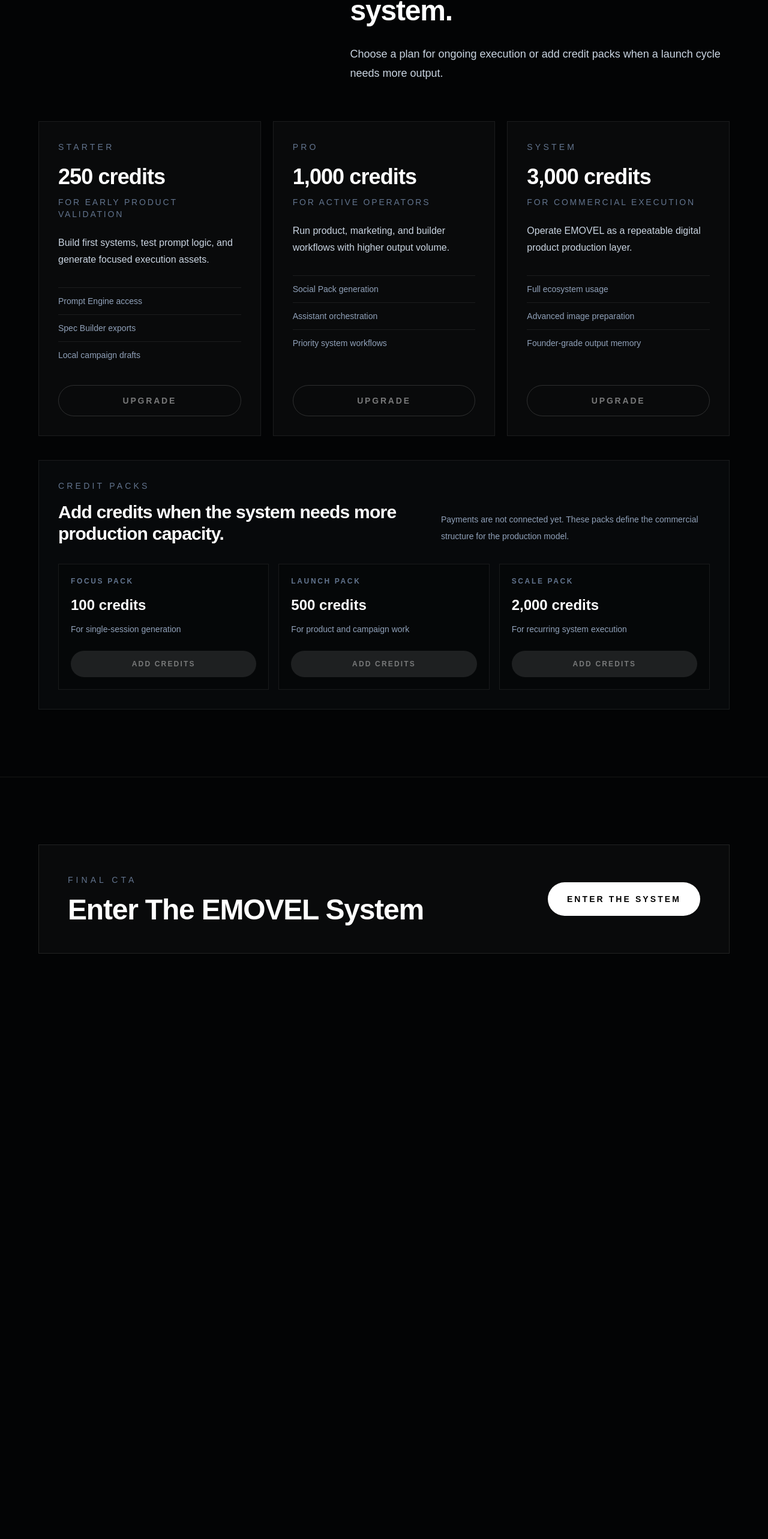
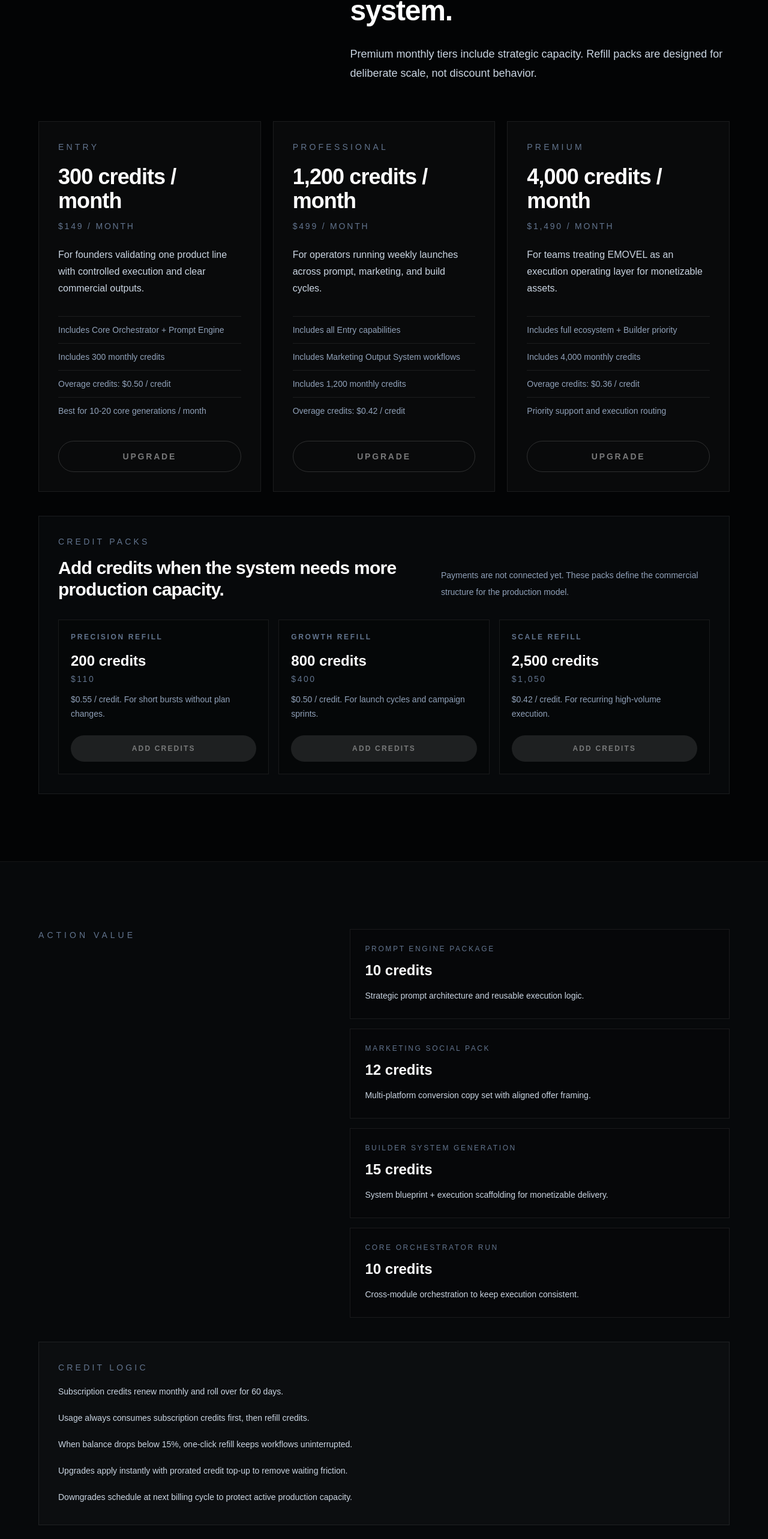
Before and after one commit to flaviusciocan-byte/emovel-next, a Next.js app: page / in a window 1280 px wide. Shown: the part 3279-5845 px from the top of the page at 60% size. Before the commit the page ends 4981 px from the top, so only its background shows below. Built offline with nearby package versions, Linux system fonts and the light colour scheme.

Commit message:
marketing: update landing page pricing structure

```diff
--- a/app/page.tsx
+++ b/app/page.tsx
@@ -35,35 +35,65 @@
 
 const pricingPlans = [
   {
-    name: "Starter",
-    credits: "250 credits",
-    price: "For early product validation",
+    name: "Entry",
+    credits: "300 credits / month",
+    price: "$149 / month",
     description:
-      "Build first systems, test prompt logic, and generate focused execution assets.",
-    features: ["Prompt Engine access", "Spec Builder exports", "Local campaign drafts"],
+      "For founders validating one product line with controlled execution and clear commercial outputs.",
+    features: [
+      "Includes Core Orchestrator + Prompt Engine",
+      "Includes 300 monthly credits",
+      "Overage credits: $0.50 / credit",
+      "Best for 10-20 core generations / month",
+    ],
   },
   {
-    name: "Pro",
-    credits: "1,000 credits",
-    price: "For active operators",
+    name: "Professional",
+    credits: "1,200 credits / month",
+    price: "$499 / month",
     description:
-      "Run product, marketing, and builder workflows with higher output volume.",
-    features: ["Social Pack generation", "Assistant orchestration", "Priority system workflows"],
+      "For operators running weekly launches across prompt, marketing, and build cycles.",
+    features: [
+      "Includes all Entry capabilities",
+      "Includes Marketing Output System workflows",
+      "Includes 1,200 monthly credits",
+      "Overage credits: $0.42 / credit",
+    ],
   },
   {
-    name: "System",
-    credits: "3,000 credits",
-    price: "For commercial execution",
+    name: "Premium",
+    credits: "4,000 credits / month",
+    price: "$1,490 / month",
     description:
-      "Operate EMOVEL as a repeatable digital product production layer.",
-    features: ["Full ecosystem usage", "Advanced image preparation", "Founder-grade output memory"],
+      "For teams treating EMOVEL as an execution operating layer for monetizable assets.",
+    features: [
+      "Includes full ecosystem + Builder priority",
+      "Includes 4,000 monthly credits",
+      "Overage credits: $0.36 / credit",
+      "Priority support and execution routing",
+    ],
   },
 ];
 
 const creditPacks = [
-  { name: "Focus Pack", credits: "100 credits", use: "For single-session generation" },
-  { name: "Launch Pack", credits: "500 credits", use: "For product and campaign work" },
-  { name: "Scale Pack", credits: "2,000 credits", use: "For recurring system execution" },
+  { name: "Precision Refill", credits: "200 credits", price: "$110", use: "$0.55 / credit. For short bursts without plan changes." },
+  { name: "Growth Refill", credits: "800 credits", price: "$400", use: "$0.50 / credit. For launch cycles and campaign sprints." },
+  { name: "Scale Refill", credits: "2,500 credits", price: "$1,050", use: "$0.42 / credit. For recurring high-volume execution." },
+];
+
+const actionValueMap = [
+  { action: "Prompt Engine package", value: "10 credits", logic: "Strategic prompt architecture and reusable execution logic." },
+  { action: "Marketing Social Pack", value: "12 credits", logic: "Multi-platform conversion copy set with aligned offer framing." },
+  { action: "Builder system generation", value: "15 credits", logic: "System blueprint + execution scaffolding for monetizable delivery." },
+  { action: "Core Orchestrator run", value: "10 credits", logic: "Cross-module orchestration to keep execution consistent." },
+];
+
+const creditLogic = [
+  "Subscription credits renew monthly and roll over for 60 days.",
+  "Usage always consumes subscription credits first, then refill credits.",
+  "When balance drops below 15%, one-click refill keeps workflows uninterrupted.",
+  "Upgrades apply instantly with prorated credit top-up to remove waiting friction.",
+  "Downgrades schedule at next billing cycle to protect active production capacity.",
 ];
 
 export default function Home() {
@@ -182,7 +212,7 @@
                 Credits turn EMOVEL into a controlled production system.
               </h2>
               <p className="mt-8 max-w-2xl text-lg leading-8 text-slate-300">
-                Choose a plan for ongoing execution or add credit packs when a launch cycle needs more output.
+                Premium monthly tiers include strategic capacity. Refill packs are designed for deliberate scale, not discount behavior.
               </p>
             </div>
           </div>
@@ -245,6 +275,7 @@
                     {pack.name}
                   </p>
                   <p className="mt-4 text-2xl font-semibold text-white">{pack.credits}</p>
+                  <p className="mt-1 text-sm uppercase tracking-[0.18em] text-slate-500">{pack.price}</p>
                   <p className="mt-3 text-sm leading-6 text-slate-400">{pack.use}</p>
                   <button
                     type="button"
@@ -256,6 +287,33 @@
                 </div>
               ))}
             </div>
+          </div>
+        </div>
+      </section>
+
+
+      <section className="border-b border-white/[0.07] bg-[#07090b] px-6 py-24 sm:py-28">
+        <div className="mx-auto max-w-6xl">
+          <div className="grid gap-10 lg:grid-cols-[0.72fr_1fr] lg:gap-16">
+            <p className="text-sm font-medium uppercase tracking-[0.36em] text-slate-500">
+              Action Value
+            </p>
+            <div className="space-y-4">
+              {actionValueMap.map((item) => (
+                <article key={item.action} className="border border-white/[0.08] bg-black/20 p-6">
+                  <p className="text-xs uppercase tracking-[0.22em] text-slate-500">{item.action}</p>
+                  <p className="mt-3 text-2xl font-semibold text-white">{item.value}</p>
+                  <p className="mt-3 text-sm leading-7 text-slate-300">{item.logic}</p>
+                </article>
+              ))}
+            </div>
+          </div>
+
+          <div className="mt-10 grid gap-4 border border-white/[0.08] bg-white/[0.02] p-8">
+            <p className="text-sm font-medium uppercase tracking-[0.3em] text-slate-500">Credit Logic</p>
+            {creditLogic.map((rule) => (
+              <p key={rule} className="text-sm leading-7 text-slate-300">{rule}</p>
+            ))}
           </div>
         </div>
       </section>
```
